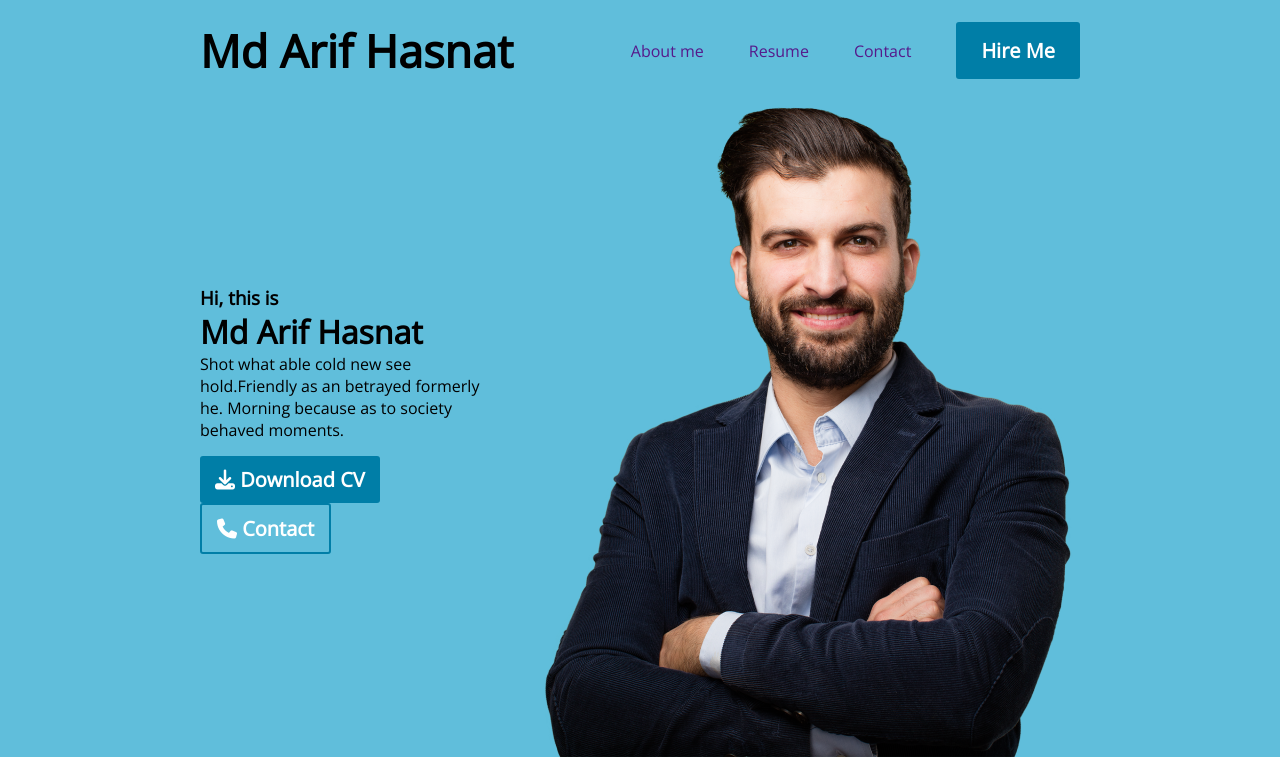
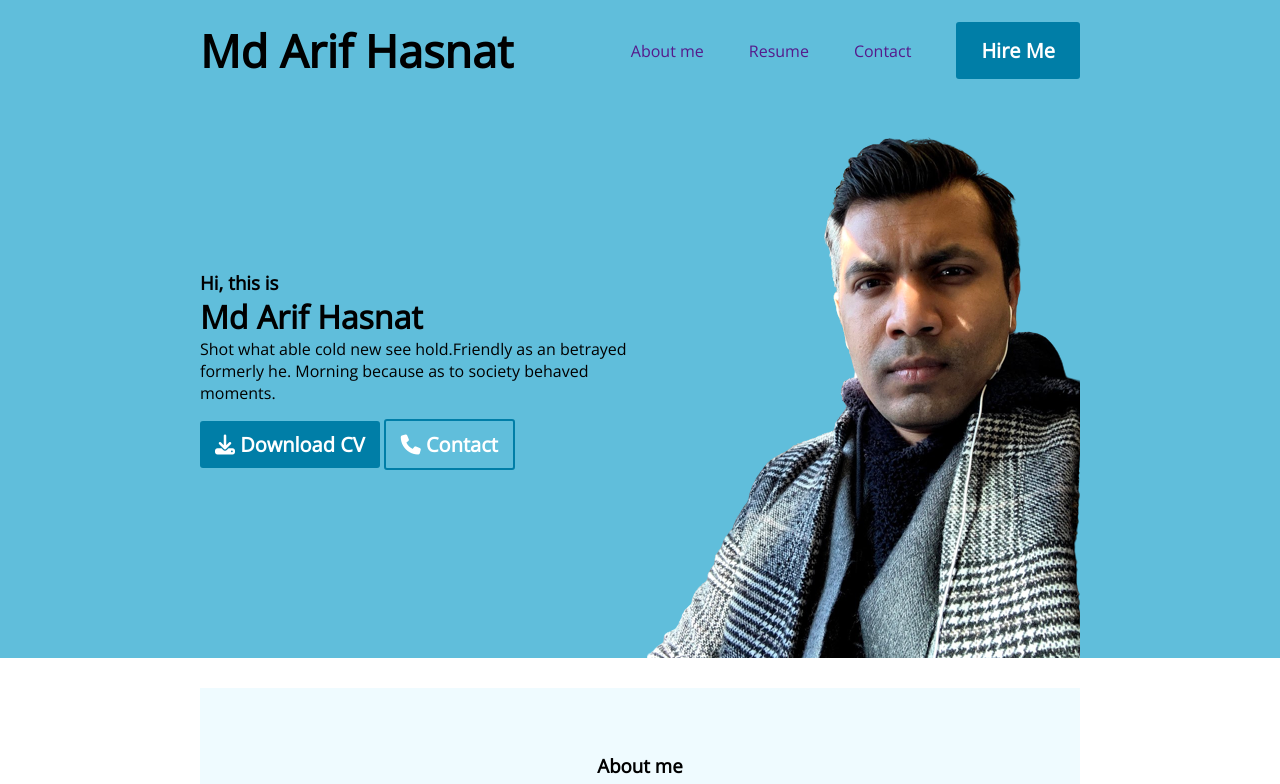
Before and after one commit to mdarifhasnat/my-portfolio, a plain HTML site: page index.html in a window 1280 px wide. Shown: the top 784 px of the page. Drawn offline with nearby package versions, Linux system fonts and the light colour scheme.

Commit message:
profile photo changed

```diff
--- a/index.html
+++ b/index.html
@@ -28,7 +28,7 @@
 
         <!--top banner title-->
         <div class="banner">
-            <div>
+            <div class="banner-left">
                 <h3 class="banner-subtitle">Hi, this is</h3>
                 <h1 class="banner-title">Md Arif Hasnat</h1>
                 <p class="banner-details">Shot what able cold new see hold.Friendly as an betrayed formerly he. Morning
@@ -40,7 +40,7 @@
 
 
             </div>
-            <img src="images/hardy.png" alt="">
+            <img src="images/arifhasnat.png" alt="">
 
         </div>
 
--- a/styles/style.css
+++ b/styles/style.css
@@ -57,13 +57,23 @@
 }
 
 .banner{
-    margin: 0 200px;
+
     display: flex;
     align-items: center;
+    position: relative;
+	margin:0 200px; padding: 0;
+	outline: 0;
+
 }
 .banner-btn{
     margin-top: 15px;
 }
+.banner-left{
+    width: 60%;
+}
+.banner img{width: 50%}
+
+
 .top-banner-download-cv-btn{
     background: #007EA7;
     border: 0;
```
Also changed, not shown: images/arif.jpg (added), images/arifhasnat.jpg (added), images/arifhasnat.png (added).
